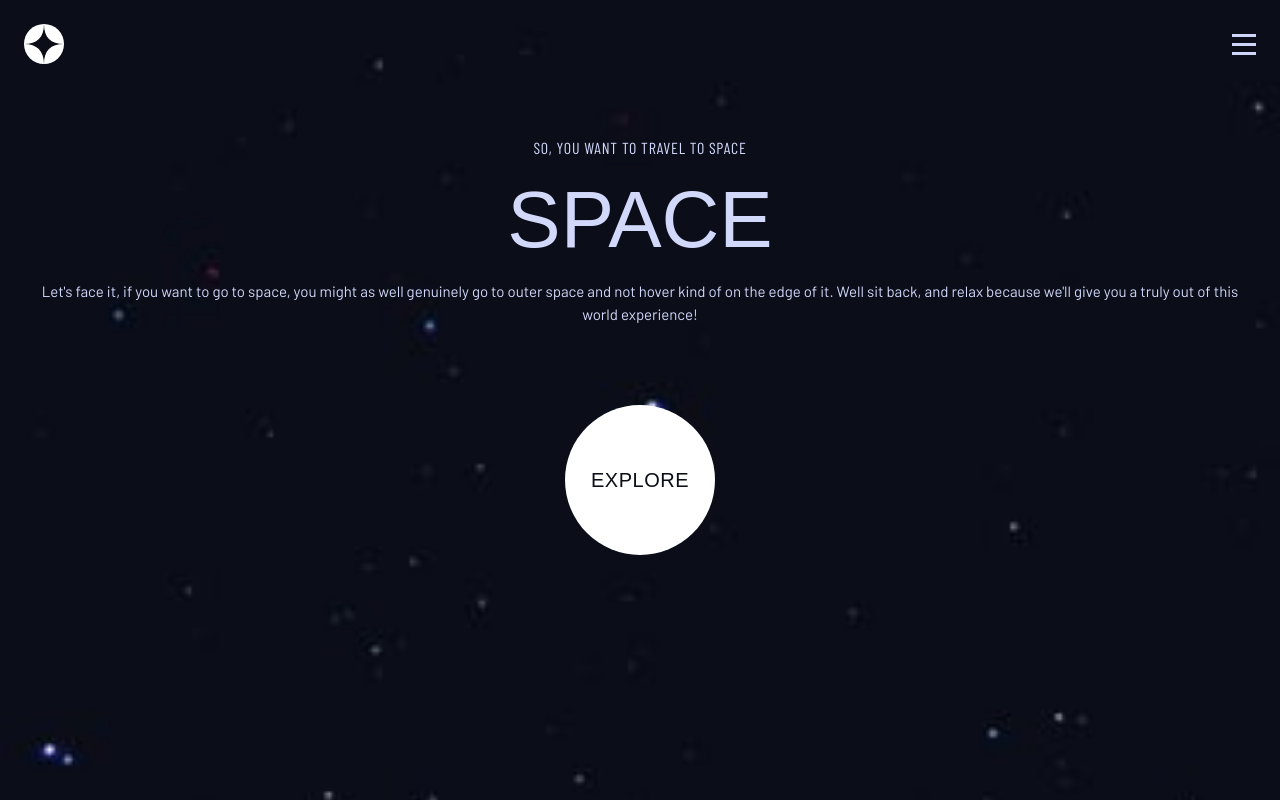
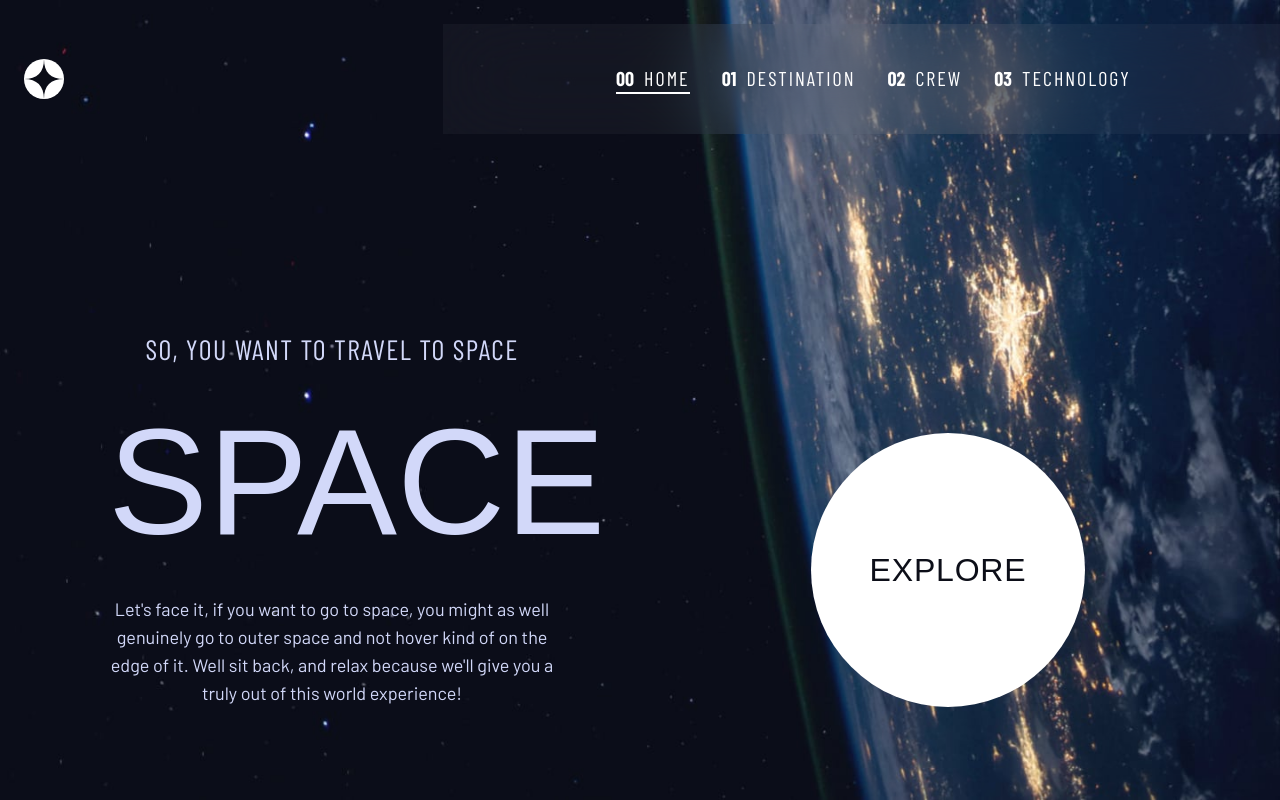
Before and after one commit to BogdanBarjaktarevic/space-tourism, a Next.js app: page / in a window 1280 px wide. Built offline with nearby package versions, Linux system fonts and the light colour scheme; a web font is replaced by a local one.

Commit message:
start with destination page layout, add subheader and modify header component

```diff
--- /dev/null
+++ b/app/destination/planetImage.tsx
@@ -0,0 +1,17 @@
+"use client";
+
+import Image from "next/image";
+import { useSelectedLayoutSegment } from "next/navigation";
+import data from "../../public/data.json";
+
+const PlanetImage = () => {
+  const segment = useSelectedLayoutSegment();
+  const destination = data.destinations.find(
+    (destination) => destination.name.toLowerCase() === segment
+  );
+  const imageSrc = destination?.images.webp || "";
+
+  return <Image src={imageSrc} alt="planet" width={170} height={170} />;
+};
+
+export default PlanetImage;
--- /dev/null
+++ b/app/destination/subheader.tsx
@@ -0,0 +1,24 @@
+"use client";
+import Link from "next/link";
+import { useSelectedLayoutSegment } from "next/navigation";
+import data from "../../public/data.json";
+
+const Subheader = () => {
+  const segment = useSelectedLayoutSegment();
+
+  return (
+    <div>
+      {data.destinations.map((destination) => (
+        <Link
+          href={`/destination/${destination.name.toLowerCase()}`}
+          className="text-white"
+          key={destination.name}
+        >
+          {destination.name}
+        </Link>
+      ))}
+    </div>
+  );
+};
+
+export default Subheader;
--- a/app/header.tsx
+++ b/app/header.tsx
@@ -7,31 +7,49 @@ import Logo from "../public/assets/shared/logo.svg";
 import HamburgerMenu from "../public/assets/shared/icon-hamburger.svg";
 import CloseIcon from "../public/assets/shared/icon-close.svg";
 import { useState } from "react";
+import { useSelectedLayoutSegment } from "next/navigation";
 
 const links = [
-  { id: 1, name: "Home", url: "/" },
-  { id: 2, name: "Destination", url: "/destination" },
-  { id: 3, name: "Crew", url: "/crew" },
-  { id: 4, name: "Technology", url: "/technology" },
+  { id: "00", name: "Home", url: "/" },
+  {
+    id: "01",
+    name: "Destination",
+    url: "/destination/moon",
+    activeSegment: "destination",
+  },
+  { id: "02", name: "Crew", url: "/crew", activeSegment: "crew" },
+  {
+    id: "03",
+    name: "Technology",
+    url: "/technology",
+    activeSegment: "technology",
+  },
 ];
 
 interface CategoryLinkProps {
   handleIsOpen: () => void;
   pathname: string | null;
+  segment: string | null;
+  activeSegment: string | null;
   url: string;
   name: string;
+  id: string;
 }
 
 const CategoryLink = ({
   handleIsOpen,
   pathname,
+  segment,
+  activeSegment,
   url,
   name,
+  id,
 }: CategoryLinkProps) => {
+  const isActiveLink = segment === activeSegment || pathname === url;
   return (
-    <div className="font-extraFont text-xl flex justify-between">
-      <div>
-        <span className="font-bold">00</span>
+    <div className="font-extraFont text-xl flex justify-between md:flex-col">
+      <div className="">
+        <span className="font-bold">{id}</span>
         <Link
           href={url}
           className="ml-2.5 uppercase tracking-widest"
@@ -40,7 +58,9 @@ const CategoryLink = ({
           {name}
         </Link>
       </div>
-      {pathname === url && <div className="w-1 bg-white h-auto"></div>}
+      {isActiveLink && (
+        <div className="w-1 bg-white h-auto md:h-0.5 md:w-full"></div>
+      )}
     </div>
   );
 };
@@ -48,19 +68,20 @@ const CategoryLink = ({
 const Header = () => {
   const [isOpen, setIsOpen] = useState<boolean>(false);
   const pathname = usePathname();
+  const segment = useSelectedLayoutSegment();
 
   const handleIsOpen = () => {
     setIsOpen(!isOpen);
   };
 
   return (
-    <div className="fixed flex justify-between items-center p-6 w-full">
+    <div className="fixed flex justify-between items-center p-6 w-full md:pr-0">
       <Link href="/">
         <Image src={Logo} alt="logo" height={40} width={40} />
       </Link>
       {!isOpen && (
         <Image
-          className="h-full"
+          className="h-full md:hidden"
           src={HamburgerMenu}
           alt="hamburger-menu"
           onClick={handleIsOpen}
@@ -68,11 +89,11 @@ const Header = () => {
       )}
 
       <div
-        className={`text-white fixed right-0 top-0 bottom-0 backdrop-blur-2xl w-4/6 transition-transform	 ${
-          isOpen ? "translate-x-0" : "translate-x-full"
-        } `}
+        className={`text-white fixed right-0 top-0 bottom-0 backdrop-blur-2xl w-4/6 transition-transform ${
+          isOpen ? "translate-x-0" : "translate-x-full md:static"
+        } md:translate-x-0 md:static md:bg-navColor md:backdrop-blur-2xl md:py-10`}
       >
-        <div className="mt-8 flex justify-end mr-6">
+        <div className="mt-8 flex justify-end mr-6 md:hidden">
           <Image
             src={CloseIcon}
             alt="close icon"
@@ -81,14 +102,17 @@ const Header = () => {
             onClick={handleIsOpen}
           />
         </div>
-        <div className="ml-6 mt-16 flex flex-col gap-8">
+        <div className="ml-6 mt-16 flex flex-col gap-8 md:flex-row md:mt-0 md:justify-center">
           {links.map((link) => (
             <CategoryLink
               key={link.id}
               handleIsOpen={handleIsOpen}
               pathname={pathname}
+              segment={segment}
+              activeSegment={link.activeSegment}
               name={link.name}
               url={link.url}
+              id={link.id}
             />
           ))}
         </div>
--- a/app/page.tsx
+++ b/app/page.tsx
@@ -1,22 +1,26 @@
 export default function Home() {
   return (
-    <main className="min-h-screen bg-home-mobile bg-cover pt-[136px] text-menuColor px-6">
-      <div className="text-center">
-        <h2 className="font-extraFont uppercase tracking-wider">
+    <main className="min-h-screen bg-home-mobile bg-cover pt-[136px] text-menuColor px-6 md:bg-home-desktop">
+      <div className="md:mt-48 md:grid md:grid-cols-2 md:items-end md:justify-items-center">
+        <div className="text-center md:max-w-md">
+          <h2 className="font-extraFont uppercase tracking-wider md:text-[28px]">
             So, you want to travel to Space
           </h2>
-        <h1 className="font-titleFont uppercase text-[80px]">Space</h1>
-        <p className="font-paragraphFont text-[15px]">
-          Let's face it, if you want to go to space, you might as well genuinely
-          go to outer space and not hover kind of on the edge of it. Well sit
-          back, and relax because we'll give you a truly out of this world
-          experience!
+          <h1 className="font-titleFont uppercase text-[80px] md:text-[150px]">
+            Space
+          </h1>
+          <p className="font-paragraphFont text-[15px] md:text-lg">
+            Let's face it, if you want to go to space, you might as well
+            genuinely go to outer space and not hover kind of on the edge of it.
+            Well sit back, and relax because we'll give you a truly out of this
+            world experience!
           </p>
         </div>
-      <div className="bg-white w-[150px] h-[150px] rounded-full flex items-center justify-center mt-20 mx-auto">
-        <h2 className="text-techColor uppercase font-titleFont text-xl tracking-wide">
+        <div className="bg-white w-[150px] h-[150px] rounded-full flex items-center justify-center mt-20 mx-auto md:w-[274px] md:h-[274px] md:mt-0">
+          <h2 className="text-techColor uppercase font-titleFont text-xl tracking-wide md:text-[32px]">
             Explore
           </h2>
+        </div>
       </div>
     </main>
   );
--- /dev/null
+++ b/public/data.json
@@ -0,0 +1,108 @@
+{
+  "destinations": [
+    {
+      "name": "Moon",
+      "images": {
+        "png": "./assets/destination/image-moon.png",
+        "webp": "/assets/destination/image-moon.webp"
+      },
+      "description": "See our planet as you’ve never seen it before. A perfect relaxing trip away to help regain perspective and come back refreshed. While you’re there, take in some history by visiting the Luna 2 and Apollo 11 landing sites.",
+      "distance": "384,400 km",
+      "travel": "3 days"
+    },
+    {
+      "name": "Mars",
+      "images": {
+        "png": "./assets/destination/image-mars.png",
+        "webp": "/assets/destination/image-mars.webp"
+      },
+      "description": "Don’t forget to pack your hiking boots. You’ll need them to tackle Olympus Mons, the tallest planetary mountain in our solar system. It’s two and a half times the size of Everest!",
+      "distance": "225 mil. km",
+      "travel": "9 months"
+    },
+    {
+      "name": "Europa",
+      "images": {
+        "png": "./assets/destination/image-europa.png",
+        "webp": "/assets/destination/image-europa.webp"
+      },
+      "description": "The smallest of the four Galilean moons orbiting Jupiter, Europa is a winter lover’s dream. With an icy surface, it’s perfect for a bit of ice skating, curling, hockey, or simple relaxation in your snug wintery cabin.",
+      "distance": "628 mil. km",
+      "travel": "3 years"
+    },
+    {
+      "name": "Titan",
+      "images": {
+        "png": "./assets/destination/image-titan.png",
+        "webp": "/assets/destination/image-titan.webp"
+      },
+      "description": "The only moon known to have a dense atmosphere other than Earth, Titan is a home away from home (just a few hundred degrees colder!). As a bonus, you get striking views of the Rings of Saturn.",
+      "distance": "1.6 bil. km",
+      "travel": "7 years"
+    }
+  ],
+  "crew": [
+    {
+      "name": "Douglas Hurley",
+      "images": {
+        "png": "./assets/crew/image-douglas-hurley.png",
+        "webp": "./assets/crew/image-douglas-hurley.webp"
+      },
+      "role": "Commander",
+      "bio": "Douglas Gerald Hurley is an American engineer, former Marine Corps pilot and former NASA astronaut. He launched into space for the third time as commander of Crew Dragon Demo-2."
+    },
+    {
+      "name": "Mark Shuttleworth",
+      "images": {
+        "png": "./assets/crew/image-mark-shuttleworth.png",
+        "webp": "./assets/crew/image-mark-shuttleworth.webp"
+      },
+      "role": "Mission Specialist",
+      "bio": "Mark Richard Shuttleworth is the founder and CEO of Canonical, the company behind the Linux-based Ubuntu operating system. Shuttleworth became the first South African to travel to space as a space tourist."
+    },
+    {
+      "name": "Victor Glover",
+      "images": {
+        "png": "./assets/crew/image-victor-glover.png",
+        "webp": "./assets/crew/image-victor-glover.webp"
+      },
+      "role": "Pilot",
+      "bio": "Pilot on the first operational flight of the SpaceX Crew Dragon to the International Space Station. Glover is a commander in the U.S. Navy where he pilots an F/A-18.He was a crew member of Expedition 64, and served as a station systems flight engineer."
+    },
+    {
+      "name": "Anousheh Ansari",
+      "images": {
+        "png": "./assets/crew/image-anousheh-ansari.png",
+        "webp": "./assets/crew/image-anousheh-ansari.webp"
+      },
+      "role": "Flight Engineer",
+      "bio": "Anousheh Ansari is an Iranian American engineer and co-founder of Prodea Systems. Ansari was the fourth self-funded space tourist, the first self-funded woman to fly to the ISS, and the first Iranian in space."
+    }
+  ],
+  "technology": [
+    {
+      "name": "Launch vehicle",
+      "images": {
+        "portrait": "./assets/technology/image-launch-vehicle-portrait.jpg",
+        "landscape": "./assets/technology/image-launch-vehicle-landscape.jpg"
+      },
+      "description": "A launch vehicle or carrier rocket is a rocket-propelled vehicle used to carry a payload from Earth's surface to space, usually to Earth orbit or beyond. Our WEB-X carrier rocket is the most powerful in operation. Standing 150 metres tall, it's quite an awe-inspiring sight on the launch pad!"
+    },
+    {
+      "name": "Spaceport",
+      "images": {
+        "portrait": "./assets/technology/image-spaceport-portrait.jpg",
+        "landscape": "./assets/technology/image-spaceport-landscape.jpg"
+      },
+      "description": "A spaceport or cosmodrome is a site for launching (or receiving) spacecraft, by analogy to the seaport for ships or airport for aircraft. Based in the famous Cape Canaveral, our spaceport is ideally situated to take advantage of the Earth’s rotation for launch."
+    },
+    {
+      "name": "Space capsule",
+      "images": {
+        "portrait": "./assets/technology/image-space-capsule-portrait.jpg",
+        "landscape": "./assets/technology/image-space-capsule-landscape.jpg"
+      },
+      "description": "A space capsule is an often-crewed spacecraft that uses a blunt-body reentry capsule to reenter the Earth's atmosphere without wings. Our capsule is where you'll spend your time during the flight. It includes a space gym, cinema, and plenty of other activities to keep you entertained."
+    }
+  ]
+}
--- a/tailwind.config.js
+++ b/tailwind.config.js
@@ -13,6 +13,8 @@ module.exports = {
       backgroundImage: {
         "home-mobile":
           "url('../public/assets/home/background-home-mobile.jpg')",
+        "home-desktop":
+          "url('../public/assets/home/background-home-desktop.jpg')",
         "destination-mobile":
           "url('../public/assets/destination/background-destination-mobile.jpg')",
       },
@@ -26,6 +28,7 @@ module.exports = {
         homeParagraph: "hsla(231, 79%, 90%, 1)",
         line: "hsla(231, 15%, 26%, 1)",
         techColor: "hsla(230, 35%, 7%, 1)",
+        navColor: "rgba(255, 255, 255, 0.04)",
       },
     },
   },
```
Also changed, not shown: app/destination/[planet]/layout.tsx (added, +7 -0 lines), app/destination/[planet]/page.tsx (added, +7 -0 lines), app/destination/layout.tsx (+10 -0 lines), app/destination/page.tsx (deleted, +0 -7 lines), jsconfig.json (added, +8 -0 lines). Lines whose indentation alone changed are shown as unchanged.
